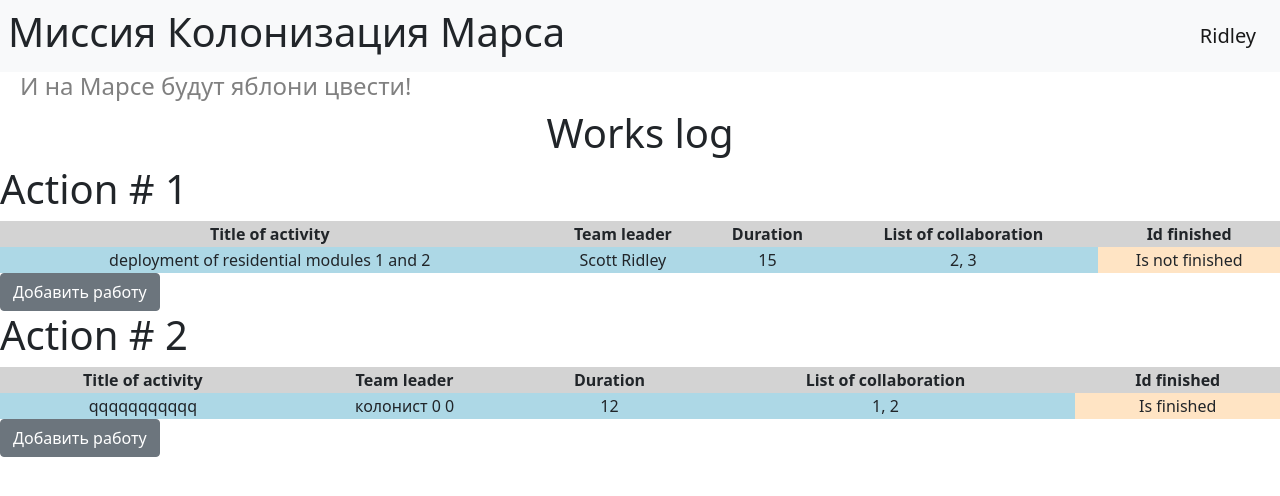
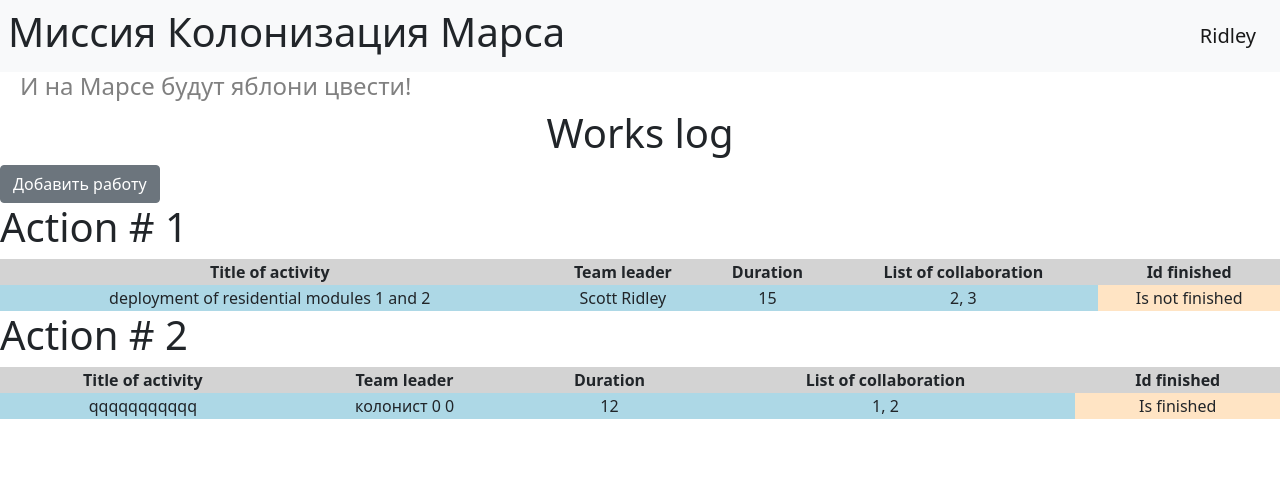
Before and after one commit to Kath022/veb, a Flask app: page / in a window 1280 px wide. Shown: the top 496 px of the page. Run offline with Flask 2, Linux system fonts and the light colour scheme; a user stored in the database is signed in; data comes from the database, SQL or seed files in the repository.

Commit message:
Промежуточный этап создания приложения1

```diff
--- a/templates/works_log.html
+++ b/templates/works_log.html
@@ -2,6 +2,9 @@
 
 {% block simulators %}
     <h1 style="text-align: center;">Works log</h1>
+    {% if current_user.is_authenticated %}
+        <a href="add_job" class="btn btn-secondary">Добавить работу</a>
+    {% endif %}
     {% for job in jobs %}
         <h1>Action # {{loop.index}}</h1>
         <table>
@@ -28,9 +31,6 @@
                 </tr>
             </tbody>
         </table>
-    {% if current_user.is_authenticated %}
-        <a href="add_job" class="btn btn-secondary">Добавить работу</a>
-    {% endif %}
     {% endfor %}
 
 {% endblock %}
```
